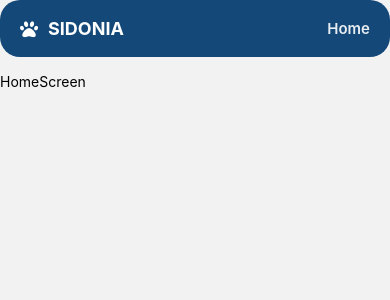
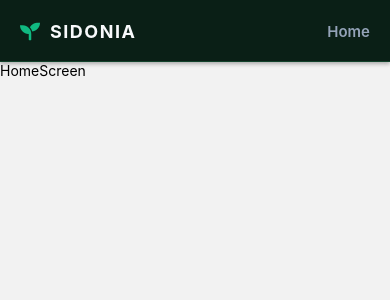
Before and after one commit to Global-Solution-Space/Mobile-Application-Development, a React Native app: screen /Home in a window 390 px wide. Shown: the top 300 px of the page. Built offline with nearby package versions, Linux system fonts and the light colour scheme.

Commit message:
feat: atualiza paleta de cores e ícone do header para o tema espacial Sidonia

```diff
--- a/src/components/Header/index.tsx
+++ b/src/components/Header/index.tsx
@@ -1,13 +1,14 @@
 import React from 'react';
-import { View, Text, StyleSheet } from 'react-native';
+import { View, Text, StyleSheet, Platform } from 'react-native';
 import { FontAwesome5 } from '@expo/vector-icons';
+
 export type HeaderProps = { title?: string; };
 
 export function Header({ title }: HeaderProps) {
     return (
         <View style={styles.container}>
             <View style={styles.brandContainer}>
-                <FontAwesome5 name="paw" size={18} color="#FFF" />
+                <FontAwesome5 name="seedling" size={20} color="#10B981" />
                 <Text style={styles.brandText}>SIDONIA</Text>
             </View>
             <Text style={styles.pageTitle}>{title}</Text>
@@ -21,11 +22,17 @@ const styles = StyleSheet.create({
         alignItems: "center",
         justifyContent: "space-between",
         paddingHorizontal: 20,
-        paddingVertical: 18,
-        marginBottom: 16,
-        borderRadius: 20,
-        backgroundColor: "#134879",
+        // O paddingTop dinâmico evita que o header fique escondido atrás do relógio/bateria do celular
+        paddingTop: Platform.OS === 'android' ? 40 : 20,
+        paddingBottom: 18,
+        backgroundColor: "#0A1F16", // Verde floresta bem escuro
+        borderBottomWidth: 1,
+        borderBottomColor: "#11422B", // Linha verde sutil para separar do resto da tela
         elevation: 6,
+        shadowColor: "#000",
+        shadowOffset: { width: 0, height: 2 },
+        shadowOpacity: 0.3,
+        shadowRadius: 4,
     },
     brandContainer: {
         flexDirection: "row",
@@ -34,13 +41,13 @@ const styles = StyleSheet.create({
     },
     brandText: {
         fontSize: 18,
-        color: "#FFF",
-        fontWeight: "bold"
+        color: "#F8FAFC", // Branco gelo para dar contraste
+        fontWeight: "bold",
+        letterSpacing: 1.5 // Deixa o texto com um ar mais tecnológico
     },
     pageTitle: {
         fontSize: 15,
-        color: "#FFF",
+        color: "#94A3B8",
         fontWeight: "600",
-        opacity: 0.9
     }
 });
```
